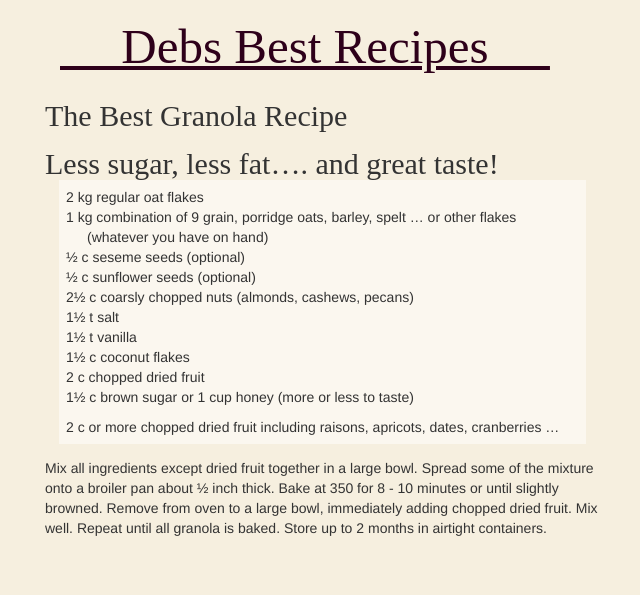
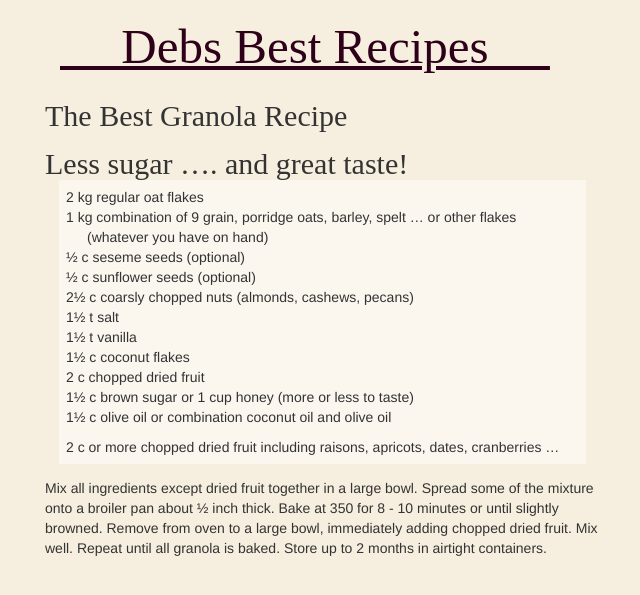
Before and after one commit to JonahBraun/debs-recipes, a Jekyll site: the page built from _posts/2005-08-07-granola.md, in a window 1280 px wide. Shown: the top 595 px of the page, without its empty margins (10-650 px from the left). Built offline with Jekyll 4.4.1, drawn with Linux system fonts in a browser that asks for light colours; nearby versions of some CDN libraries; some web fonts are replaced; Markdown is read by kramdown in place of the engine named in the settings.

Commit message:
Update 2005-08-07-granola.md

```diff
--- a/_posts/2005-08-07-granola.md
+++ b/_posts/2005-08-07-granola.md
@@ -4,7 +4,7 @@ title: The Best Granola Recipe
 category: misc
 prep: 4 h
 ---
-Less sugar, less fat.... and great taste!
+Less sugar .... and great taste!
 ---
 - 2 kg regular oat flakes
 - 1 kg combination of 9 grain, porridge oats, barley, spelt ... or other flakes (whatever you have on hand)
@@ -16,6 +16,7 @@ Less sugar, less fat.... and great taste!
 - 1½ c coconut flakes
 - 2 c chopped dried fruit
 - 1½ c brown sugar or 1 cup honey (more or less to taste)
+- 1½ c olive oil or combination coconut oil and olive oil
 
 - 2 c or more chopped dried fruit including raisons, apricots, dates, cranberries ...
 
```
